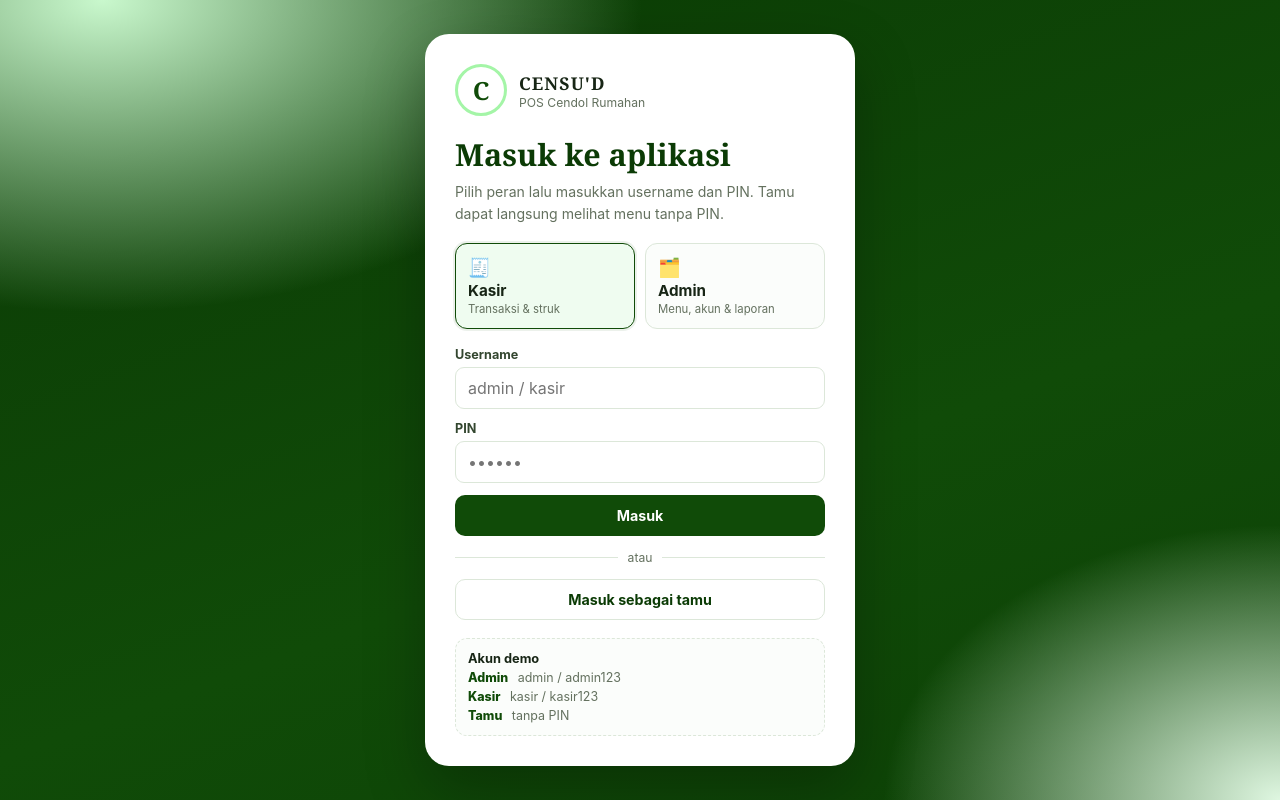
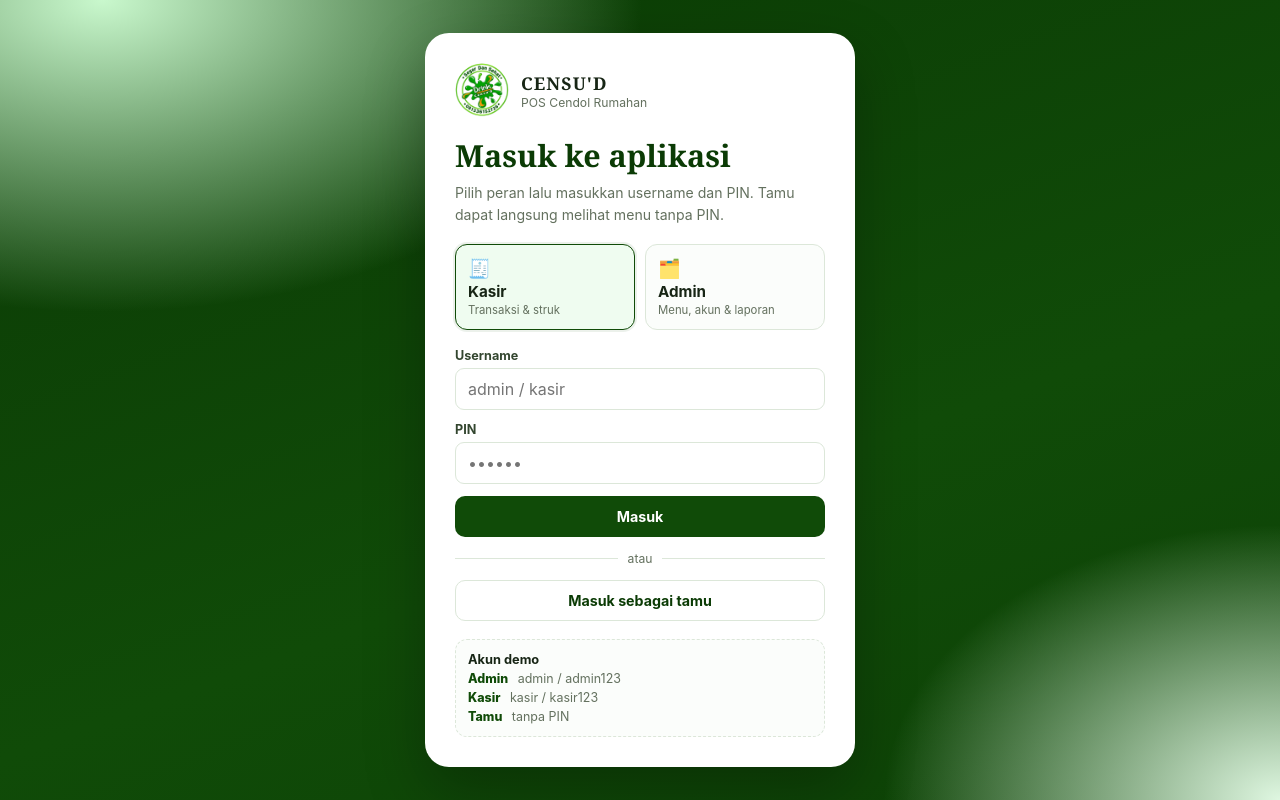
Before and after one commit to kkcahrizky12/censu-d, a plain HTML site: page index.html in a window 1280 px wide. Drawn offline with Linux system fonts and the light colour scheme.

Commit message:
Replace the letter logo with the Censu'D badge
Use the supplied logo as a round mark in the header and login card, add it as
the favicon, and ship a 256px WebP so the header stays light.

🤖 Generated with Codebuff
Co-Authored-By: Codebuff <noreply@codebuff.com>

```diff
--- a/index.html
+++ b/index.html
@@ -5,6 +5,7 @@
 <meta name="viewport" content="width=device-width,initial-scale=1">
 <meta name="theme-color" content="#0b3b05">
 <title>Censu'D — Kasir &amp; Menu Cendol</title>
+<link rel="icon" type="image/webp" href="logo.webp">
 <link rel="stylesheet" href="styles.css">
 <script src="app.js" defer></script>
 </head>
@@ -13,7 +14,7 @@
 <div class="login" id="loginScreen">
   <div class="login-panel">
     <div class="login-band">
-      <span class="logo logo-lg">C</span>
+      <img class="logo-img logo-img-lg" src="logo.webp" alt="Logo Censu'D" width="54" height="54">
       <div><strong>CENSU'D</strong><small>POS Cendol Rumahan</small></div>
     </div>
     <h1>Masuk ke aplikasi</h1>
@@ -56,7 +57,7 @@
 <div id="app" class="hidden">
   <header class="topbar">
     <a class="brand" href="#" data-action="home">
-      <span class="logo">C</span><span>CENSU'D</span>
+      <img class="logo-img" src="logo.webp" alt="" width="38" height="38"><span>CENSU'D</span>
     </a>
     <nav class="nav" id="mainNav" aria-label="Navigasi utama"></nav>
     <div class="user-chip" id="userChip"></div>
--- a/styles.css
+++ b/styles.css
@@ -34,8 +34,8 @@ h1,h2,h3{overflow-wrap:break-word}
 .login-band{display:flex;align-items:center;gap:12px;margin-bottom:18px}
 .login-band strong{font:900 1.1rem Georgia,serif;letter-spacing:.06em;display:block}
 .login-band small{display:block;color:var(--muted);font-size:.76rem}
-.logo{width:44px;height:44px;border-radius:50%;background:#fff;color:var(--green);display:grid;place-items:center;border:3px solid #a4f5a7;font:900 21px Georgia,serif;flex:0 0 auto}
-.logo-lg{width:52px;height:52px;font-size:25px}
+.logo-img{display:block;width:42px;height:42px;border-radius:50%;object-fit:cover;background:#fff;flex:0 0 auto}
+.logo-img-lg{width:54px;height:54px}
 .login h1{font:700 1.9rem Georgia,serif;color:var(--deep);margin:0 0 6px}
 .login-sub{color:var(--muted);font-size:.88rem;line-height:1.55;margin:0 0 18px}
 .role-picker{display:grid;grid-template-columns:1fr 1fr;gap:10px;margin-bottom:18px}
@@ -67,7 +67,7 @@ h1,h2,h3{overflow-wrap:break-word}
 /* ---------- shell ---------- */
 .topbar{position:sticky;top:0;z-index:20;display:flex;align-items:center;gap:16px;justify-content:space-between;padding:10px clamp(16px,4vw,40px);background:var(--deep);color:#fff;box-shadow:0 6px 18px rgba(0,0,0,.15)}
 .brand{display:flex;align-items:center;gap:10px;text-decoration:none;font-weight:900;letter-spacing:.06em;font-size:.95rem}
-.brand .logo{width:38px;height:38px;border-width:2px;font-size:18px}
+.brand .logo-img{width:38px;height:38px}
 .nav{display:flex;gap:4px;align-items:center;flex-wrap:wrap;margin-left:auto}
 .nav-link{background:none;border:0;color:#dcf5dc;text-decoration:none;font-weight:650;font-size:.88rem;padding:8px 12px;border-radius:8px;white-space:nowrap}
 .nav-link:hover{color:#fff;background:rgba(255,255,255,.08)}
```
Also changed, not shown: logo.webp (added).
